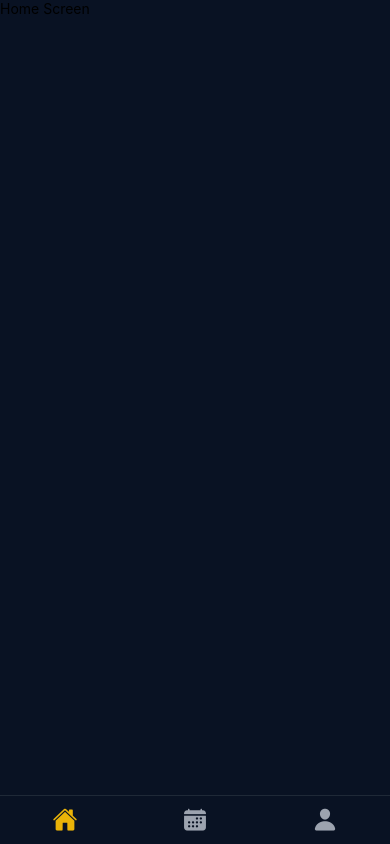
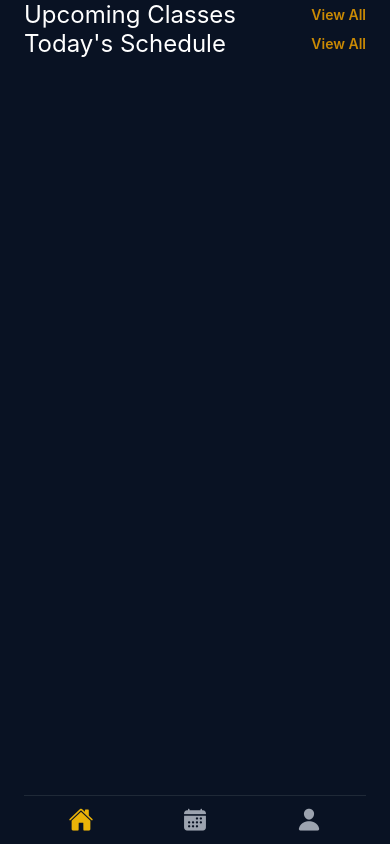
Before and after one commit to sppat/TheCor, a React Native app in the folder TheCor.UI/: screen /Home in a window 390 px wide. Built offline with nearby package versions, Linux system fonts and the light colour scheme.

Commit message:
Add home screen barebone views

```diff
--- a/TheCor.UI/App.js
+++ b/TheCor.UI/App.js
@@ -4,6 +4,7 @@ import { SafeAreaProvider, SafeAreaView } from 'react-native-safe-area-context';
 import { NavigationContainer } from '@react-navigation/native';
 import AppTabNavigator from './navigation/AppTabNavigator';
 import color from './constants/color';
+import spacing from './constants/spacing';
 
 export default function App() {
 	return (
@@ -24,5 +25,6 @@ const styles = StyleSheet.create({
 	container: {
 		flex: 1,
 		backgroundColor: color.primaryBackground,
+		paddingHorizontal: spacing.padding.pageHorizontal
 	},
 });
--- /dev/null
+++ b/TheCor.UI/constants/spacing.js
@@ -0,0 +1,11 @@
+const spacing = {
+  padding: {
+    pageHorizontal: 24,
+    card: 16,
+    buttonVerical: 8,
+    buttonHorizontal: 16,
+    sectionHorizontal: 24
+  },
+}
+
+export default spacing;
--- /dev/null
+++ b/TheCor.UI/constants/typography.js
@@ -0,0 +1,18 @@
+const typography = {
+  fontSize: {
+    'text-xxl': 24,
+    'text-xl': 20,
+    'text-lg': 18,
+    'text-base': 16,
+    'text-sm': 14,
+    'text-xs': 12
+  },
+  fontWeight: {
+    'font-bold': 700,
+    'font-semibold': 600,
+    'font-medium': 500,
+    'font-regular': 400
+  }
+}
+
+export default typography;
--- a/TheCor.UI/screens/HomeScreen.js
+++ b/TheCor.UI/screens/HomeScreen.js
@@ -1,10 +1,26 @@
-import { StyleSheet, Text, View } from 'react-native';
+import { Pressable, StyleSheet, Text, View } from 'react-native';
 import color from '../constants/color';
+import typography from '../constants/typography';
 
-export default function HomeScreen() {
+export default function HomeScreen({ navigation }) {
+	function openMyBookings() {
+		navigation.navigate('My Bookings');
+	}
+
 	return (
 		<View style={styles.container}>
-			<Text>Home Screen</Text>
+			<View style={styles.sectionHeaderRow}>
+				<Text style={styles.header}>Upcoming Classes</Text>
+				<Pressable onPress={openMyBookings}>
+					<Text style={styles.viewAll}>View All</Text>
+				</Pressable>
+			</View>
+			<View style={styles.sectionHeaderRow}>
+				<Text style={styles.header}>Today's Schedule</Text>
+				<Pressable onPress={openMyBookings}>
+					<Text style={styles.viewAll}>View All</Text>
+				</Pressable>
+			</View>
 		</View>
 	);
 }
@@ -12,6 +28,19 @@ export default function HomeScreen() {
 const styles = StyleSheet.create({
 	container: {
 		flex: 1,
-		backgroundColor: color.primaryBackground,
+		backgroundColor: color.primaryBackground
 	},
+	sectionHeaderRow: {
+		flexDirection: 'row',
+		alignItems: 'center',
+		justifyContent: 'space-between',
+	},
+	header: {
+		fontSize: typography.fontSize['text-xxl'],
+		color: color.primaryText
+	},
+	viewAll: {
+		color: color.cardIconBackground,
+		fontWeight: typography.fontWeight['font-semibold']
+	}
 });
```
Also changed, not shown: TheCor.UI/components/BookingCard.js (added, +7 -0 lines).
